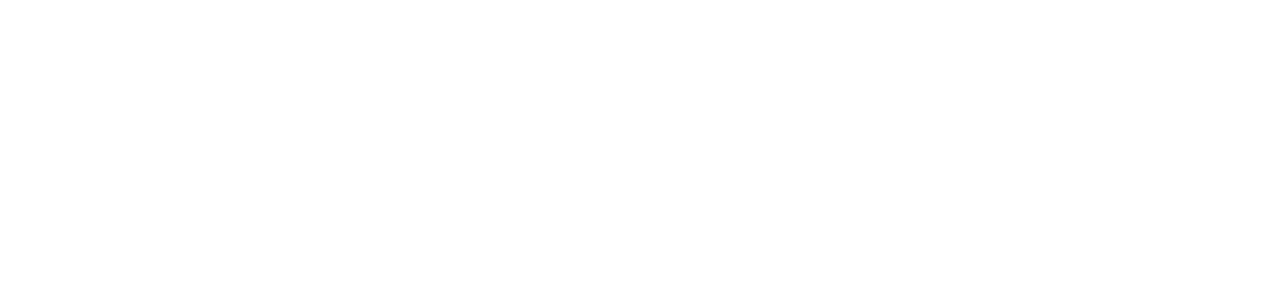
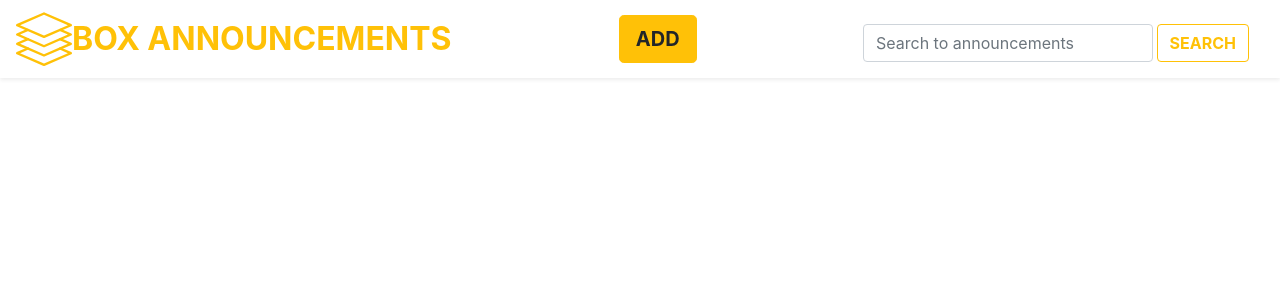
Before and after one commit to teneons/box-announcements, a React (Create React App) app: page / in a window 1280 px wide. Shown: the top 300 px of the page. Built offline with nearby package versions, Linux system fonts and the light colour scheme.

Commit message:
makeed Header

```diff
--- a/public/index.html
+++ b/public/index.html
@@ -2,13 +2,14 @@
 <html lang="en">
   <head>
     <meta charset="utf-8" />
-    <link rel="icon" href="%PUBLIC_URL%/favicon.ico" />
+    <link rel="icon" href="/src/components/Header/logo.svg" />
     <meta name="viewport" content="width=device-width, initial-scale=1" />
     <meta name="theme-color" content="#000000" />
     <meta
       name="description"
       content="Web site created using create-react-app"
     />
+    <link rel="stylesheet" href="https://stackpath.bootstrapcdn.com/bootstrap/4.4.1/css/bootstrap.min.css" integrity="sha384-Vkoo8x4CGsO3+Hhxv8T/Q5PaXtkKtu6ug5TOeNV6gBiFeWPGFN9MuhOf23Q9Ifjh" crossorigin="anonymous">
     <link rel="manifest" href="%PUBLIC_URL%/manifest.json" />
     <title>Box Announcements</title>
   </head>
--- a/src/components/App/App.js
+++ b/src/components/App/App.js
@@ -1,10 +1,11 @@
 import React from 'react';
 
+import Header from '../Header/Header';
 
 function App() {
   return (
     <div className="App">
-
+      <Header />
     </div>
   );
 }
--- /dev/null
+++ b/src/components/Header/Header.css
@@ -0,0 +1,10 @@
+.JustLogo {
+    width: 7vh;
+    height: 7vh;
+    background-image: url('../Header/logo.svg');
+    background-size: cover;
+}
+
+.TextNameApp {
+    font-size: 4vh;
+}
--- /dev/null
+++ b/src/components/Header/Header.js
@@ -0,0 +1,19 @@
+import React from 'react';
+import '../Header/Header.css';
+
+export default function Headder() {
+
+    return(
+        <nav className="navbar d-flex justify-content-between flex-column flex-md-column flex-lg-row bg-transparent shadow-sm">
+            <div className="d-flex flex-row">
+                <div className='JustLogo'></div>
+                <span className="navbar-brand font-weight-bold text-uppercase text-warning TextNameApp">Box announcements</span>
+            </div>
+            <button type="button" className="btn btn-lg btn-warning font-weight-bold text-uppercase">Add</button>
+            <form className="form-inline mt-2 d-flex justify-content-center flex-column flex-lg-row col-12 col-lg-4">
+                <input className="form-control mr-1 col-12 col-lg-9" type="search" placeholder="Search to announcements" aria-label="Search" />
+                <button className="btn btn-outline-warning my-2 font-weight-bold text-uppercase" type="submit">Search</button>
+            </form>
+        </nav>
+    )
+}
```
Also changed, not shown: src/components/Header/logo.svg (added).
